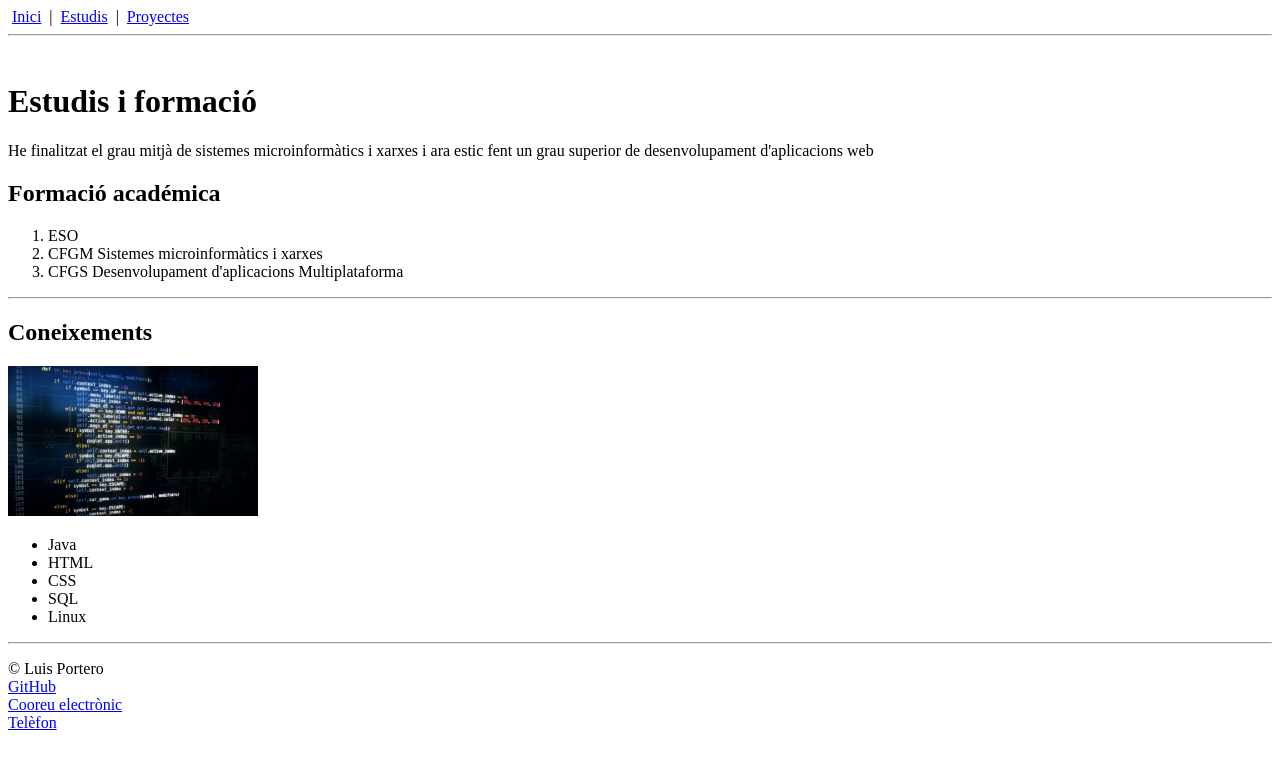
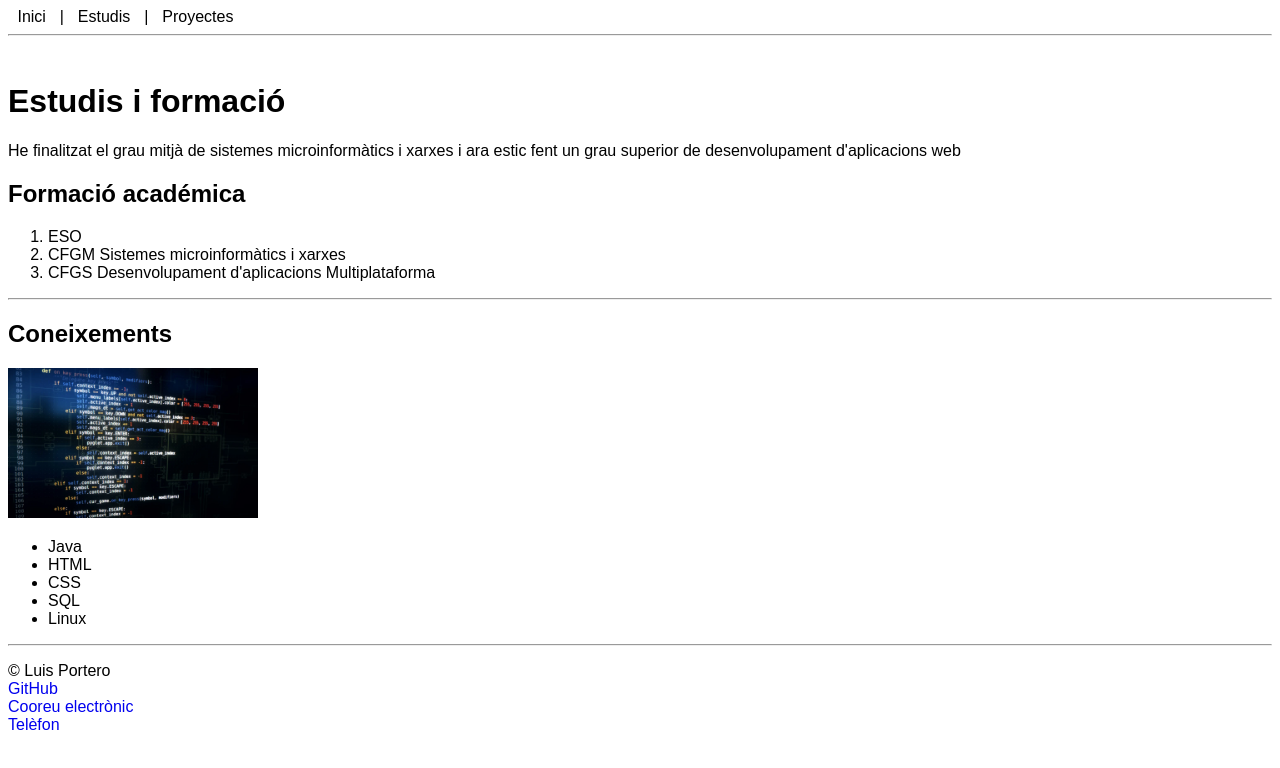
Before and after one commit to Luis-Portero/DAM1M04-Exercici-CSS, a plain HTML site: page estudis.html in a window 1280 px wide. Drawn offline with Linux system fonts and the light colour scheme.

Commit message:
2
Añadido CSS

```diff
--- a/estudis.html
+++ b/estudis.html
@@ -2,6 +2,7 @@
 <html xmlns="http://www.w3.org/1999/xhtml" lang="es">
     <head>
         <meta charset="UTF-8">
+        <link rel="stylesheet" href="styles.css">
         <title>Estudis</title>
     </head>
     <body>
--- /dev/null
+++ b/styles.css
@@ -0,0 +1,18 @@
+body{
+    font-family: Arial, Helvetica, sans-serif;
+}
+
+a{
+    text-decoration: none;
+}
+
+nav a{
+    size:14px;
+    color:black;
+    padding: 5px;
+}
+nav a:hover{
+    background-color: black;
+    color: white;
+    padding: 5px;
+}
```
Also changed, not shown: index.html (+1 -0 lines), proyectes.html (+1 -0 lines).
